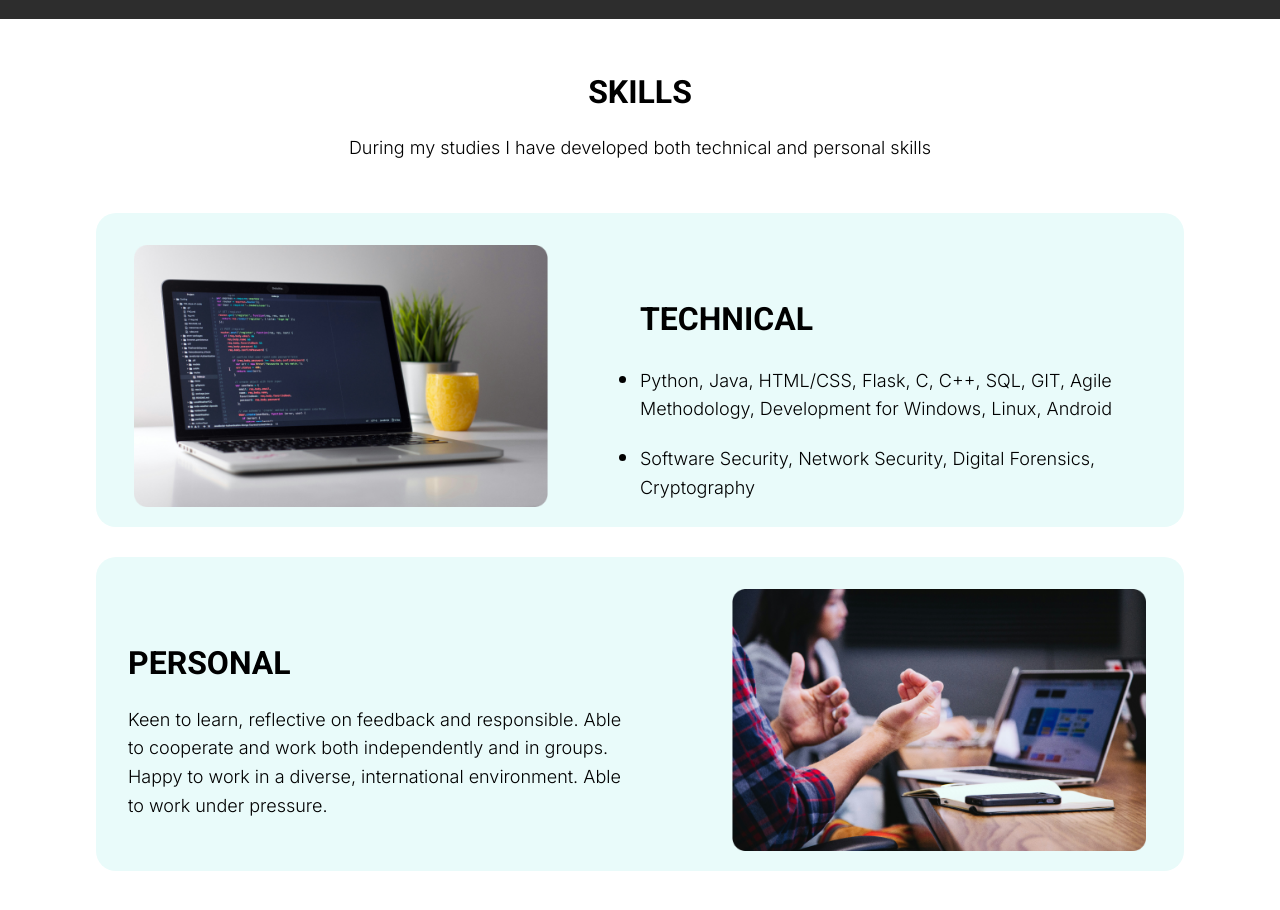
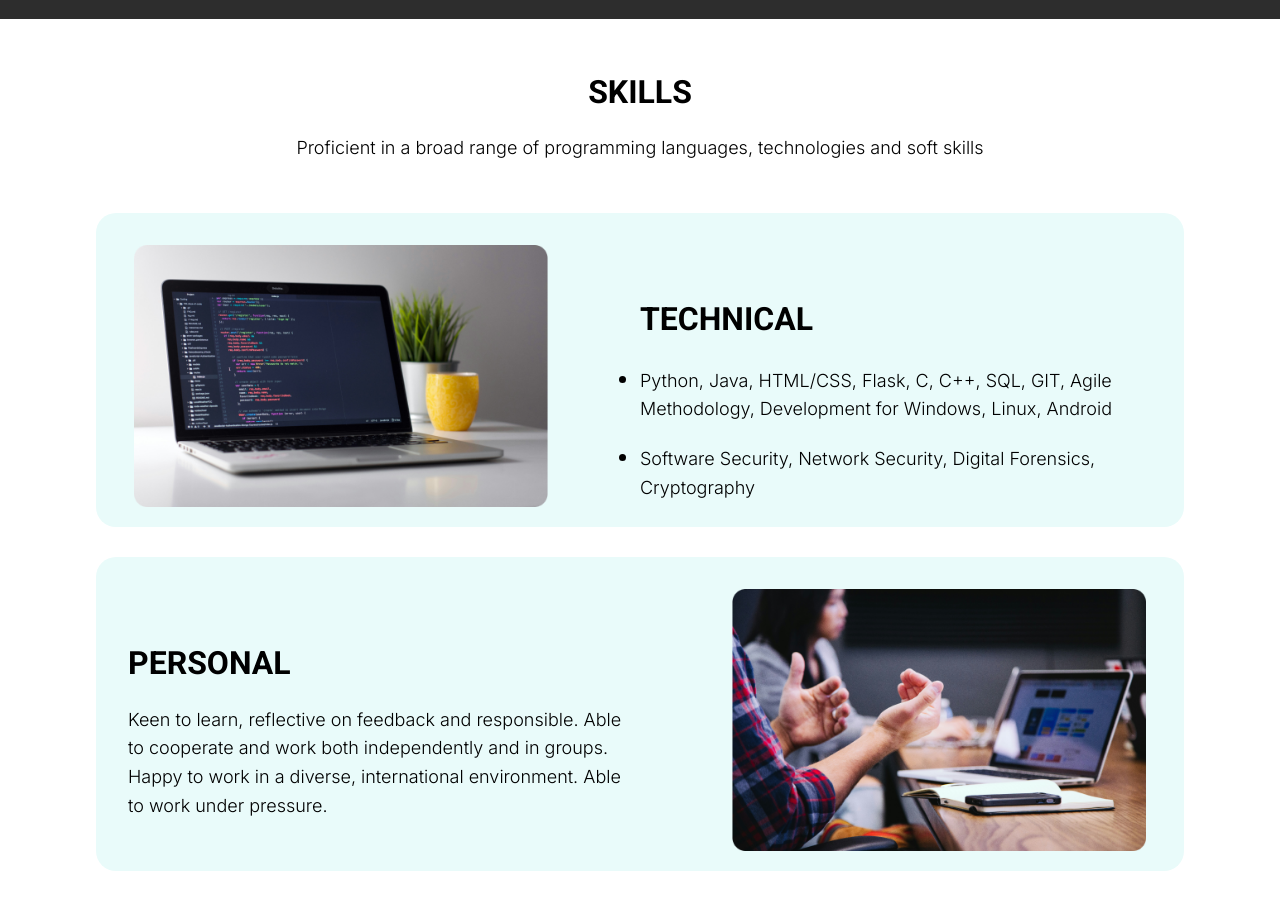
Before and after one commit to alex-boyd-14/websitecv, a plain HTML site: page index.html in a window 1280 px wide. Shown: the part 1140-2050 px from the top of the page. Drawn offline with Linux system fonts and the light colour scheme; a script that the page names is missing.

Commit message:
Update index.html

```diff
--- a/index.html
+++ b/index.html
@@ -106,7 +106,7 @@
                 <h3>SKILLS</h3>
 
                 <p>
-                    During my studies I have developed both technical and personal skills
+                    Proficient in a broad range of programming languages, technologies and soft skills
                 </p>
 
             </div>
```
